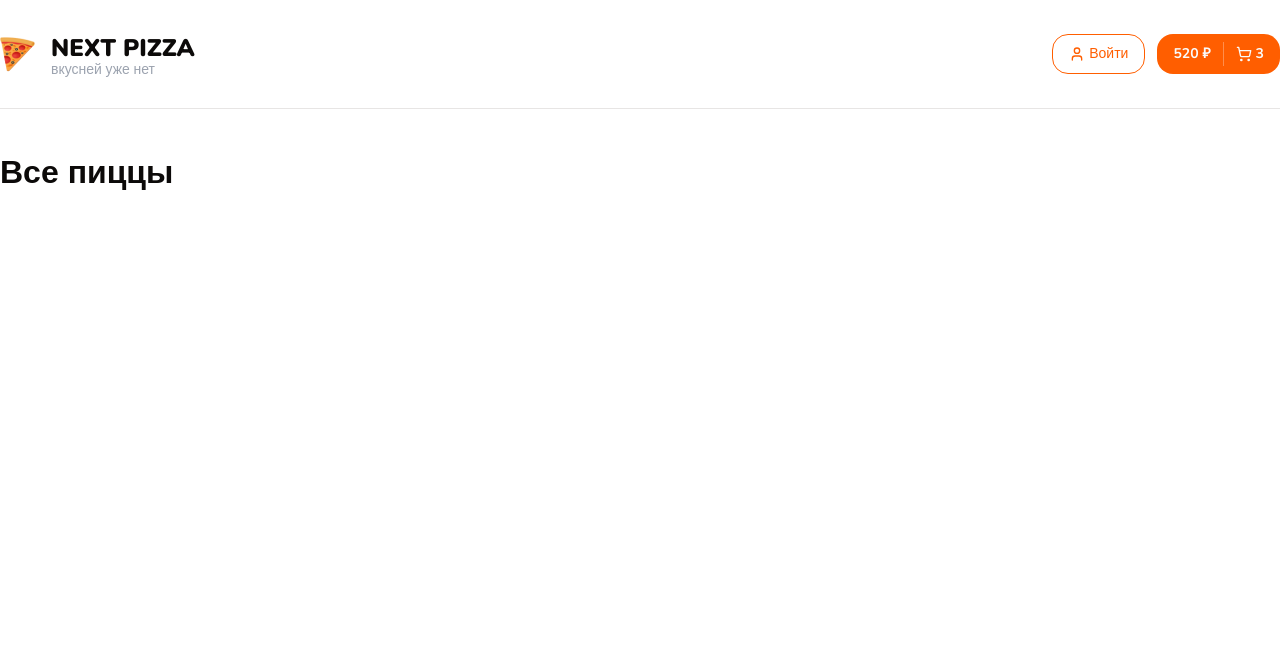
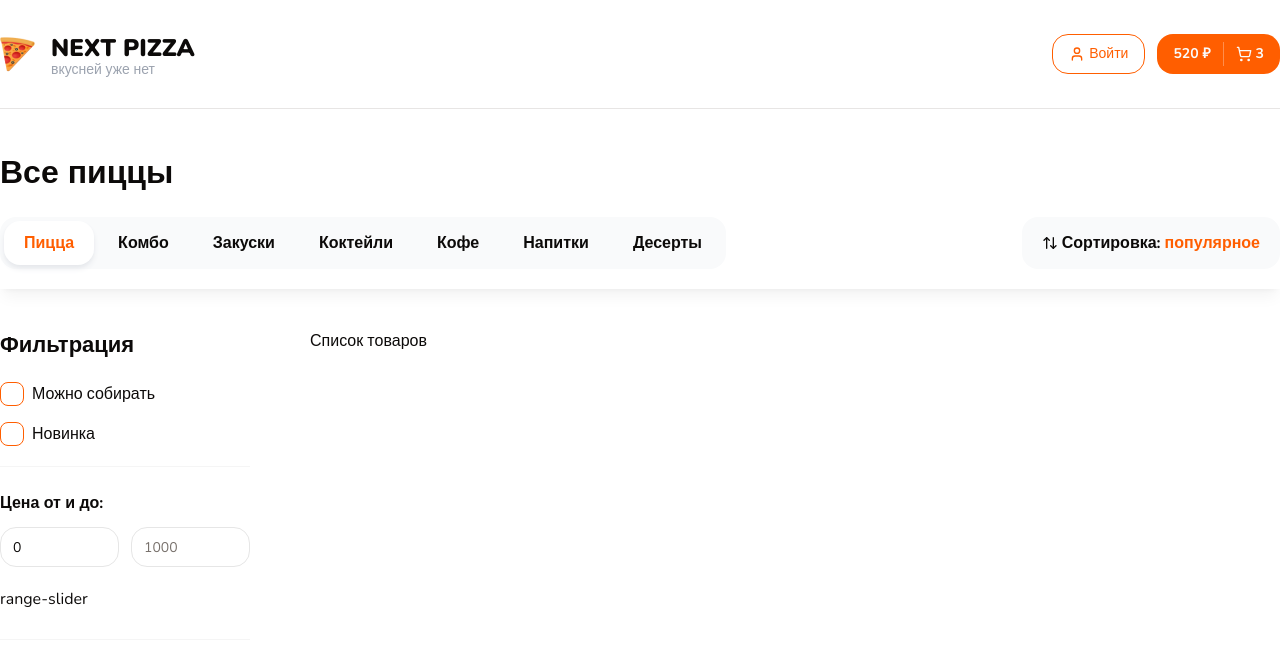
Before and after one commit to SilantievMax/next-pizza, a Next.js app: page / in a window 1280 px wide. Shown: the top 646 px of the page. Built offline with nearby package versions, Linux system fonts and the light colour scheme.

Commit message:
feat: add Categories FilterCheckbox Filters SortPopup TopBar

```diff
--- a/src/app/layout.tsx
+++ b/src/app/layout.tsx
@@ -21,6 +21,7 @@
       <body className={nunito.className}>
         <main className='min-h-screen'>
           <Header />
+
           {children}
         </main>
       </body>
--- a/src/app/page.tsx
+++ b/src/app/page.tsx
@@ -1,9 +1,25 @@
-import { Container, Title } from '@/components/shared';
+import { Categories, Container, Filters, SortPopup, Title, TopBar } from '@/components/shared';
 
 export default function Home() {
   return (
-    <Container className='mt-10'>
-      <Title text='Все пиццы' size='lg' className='font-extrabold' />
-    </Container>
+    <>
+      <Container className='mt-10'>
+        <Title text='Все пиццы' size='lg' className='font-extrabold' />
+      </Container>
+
+      <TopBar />
+
+      <Container className='pb-14 mt-10'>
+        <div className='flex gap-[60px]'>
+          <div className='w-[250px]'>
+            <Filters />
+          </div>
+
+          <div className='flex-1'>
+            <div className='flex flex-col gap-16'>Список товаров</div>
+          </div>
+        </div>
+      </Container>
+    </>
   );
 }
--- /dev/null
+++ b/src/components/shared/categories.tsx
@@ -0,0 +1,27 @@
+import { FC } from 'react';
+import { cn } from '@/lib/utils';
+
+interface Props {
+  className?: string;
+}
+
+const cats = ['Пицца', 'Комбо', 'Закуски', 'Коктейли', 'Кофе', 'Напитки', 'Десерты'];
+const activeIndex = 0;
+
+export const Categories: FC<Props> = ({ className }) => {
+  return (
+    <div className={cn('inline-flex gap-1 bg-gray-50 p-1 rounded-2xl', className)}>
+      {cats.map((cat, index) => (
+        <a
+          className={cn('flex items-center font-bold h-11 rounded-2xl px-5', {
+            'bg-white shadow-md shadow-gray-200 text-primary': activeIndex === index,
+          })}
+          href=''
+          key={index}
+        >
+          <button>{cat}</button>
+        </a>
+      ))}
+    </div>
+  );
+};
--- /dev/null
+++ b/src/components/shared/filter-checkbox.tsx
@@ -0,0 +1,23 @@
+import { FC, ReactNode } from 'react';
+import { Checkbox } from '../ui';
+
+interface Props {
+  text: string;
+  value: string;
+  endAdornment?: ReactNode;
+  onCheckedChange?: (checked: boolean) => void;
+  checked?: boolean;
+  name?: string;
+}
+
+export const FilterCheckbox: FC<Props> = ({ text, value, checked, endAdornment, name, onCheckedChange }) => {
+  return (
+    <div className='flex items-center space-x-2'>
+      <Checkbox onCheckedChange={onCheckedChange} checked={checked} value={value} className='rounded-[8px] w-6 h-6' id={`checkbox-${name}-${String(value)}`} />
+      <label htmlFor={`checkbox-${name}-${String(value)}`} className='leading-none cursor-pointer flex-1'>
+        {text}
+      </label>
+      {endAdornment}
+    </div>
+  );
+};
--- /dev/null
+++ b/src/components/shared/filters.tsx
@@ -0,0 +1,36 @@
+import { FC } from 'react';
+import { cn } from '@/lib/utils';
+import { Input } from '../ui';
+import { Title } from './title';
+import { FilterCheckbox } from './filter-checkbox';
+import { RangeSlider } from './range-slider';
+
+interface Props {
+  className?: string;
+}
+
+export const Filters: FC<Props> = ({ className }) => {
+  return (
+    <div className={cn('', className)}>
+      <Title text='Фильтрация' size='sm' className='mb-5 font-bold' />
+
+      <div className='flex flex-col gap-4'>
+        <FilterCheckbox text='Можно собирать' value='1' />
+
+        <FilterCheckbox text='Новинка' value='2' />
+      </div>
+
+      <div className='mt-5 border-y border-y-neutral-100 py-6 pb-7'>
+        <p className='font-bold mb-3'>Цена от и до:</p>
+
+        <div className='flex gap-3 mb-5 '>
+          <Input type='number' placeholder='0' min={0} max={1000} defaultValue={0} />
+
+          <Input type='number' placeholder='1000' min={100} max={1000} />
+        </div>
+
+        <RangeSlider />
+      </div>
+    </div>
+  );
+};
--- a/src/components/shared/header.tsx
+++ b/src/components/shared/header.tsx
@@ -16,6 +16,7 @@
         <>
           <div className='flex items-center gap-4'>
             <Image src='/logo.png' alt='logo' width={35} height={35} />
+
             <div>
               <h1 className='text-2xl uppercase font-black'>Next Pizza</h1>
               <p className='text-sm text-gray-400 leading-3'>вкусней уже нет</p>
@@ -32,10 +33,12 @@
               <Button className='group relative'>
                 <b>520 ₽</b>
                 <span className='h-full w-[1px] bg-white/30 mx-3' />
+
                 <div className='flex items-center gap-1 transition duration-300 group-hover:opacity-0'>
                   <ShoppingCart size={16} className='relative' strokeWidth={2} />
                   <b>3</b>
                 </div>
+
                 <ArrowRight
                   size={20}
                   className='absolute right-5 transition duration-300 -translate-x-2 opacity-0 group-hover:opacity-100 group-hover:translate-x-0'
--- /dev/null
+++ b/src/components/shared/range-slider.tsx
@@ -0,0 +1,7 @@
+import { FC } from 'react'
+
+interface Props {}
+
+export const RangeSlider:FC<Props> = ({}) => {
+  return <div>range-slider</div>;
+};
--- /dev/null
+++ b/src/components/shared/sort-popup.tsx
@@ -0,0 +1,17 @@
+import { FC } from 'react';
+import { cn } from '@/lib/utils';
+import { ArrowUpDown } from 'lucide-react';
+
+interface Props {
+  className?: string;
+}
+
+export const SortPopup: FC<Props> = ({ className }) => {
+  return (
+    <div className={cn('inline-flex items-center gap-1 bg-gray-50 px-5 h-[52px] rounded-2xl cursor-pointer', className)}>
+      <ArrowUpDown size={16} />
+      <b>Сортировка:</b>
+      <b className='text-primary'>популярное</b>
+    </div>
+  );
+};
--- /dev/null
+++ b/src/components/shared/top-bar.tsx
@@ -0,0 +1,21 @@
+import { FC } from 'react';
+import { cn } from '@/lib/utils';
+import { Categories } from './categories';
+import { SortPopup } from './sort-popup';
+import { Container } from './container';
+
+interface Props {
+  className?: string;
+}
+
+export const TopBar: FC<Props> = ({ className }) => {
+  return (
+    <div className={cn('sticky top-0 bg-white py-5 shadow-lg shadow-black/5 z-10', className)}>
+      <Container className='flex items-center justify-between'>
+        <Categories />
+
+        <SortPopup />
+      </Container>
+    </div>
+  );
+};
```
Also changed, not shown: src/components/shared/index.ts (+8 -2 lines), src/components/ui/index.ts (+6 -6 lines).
